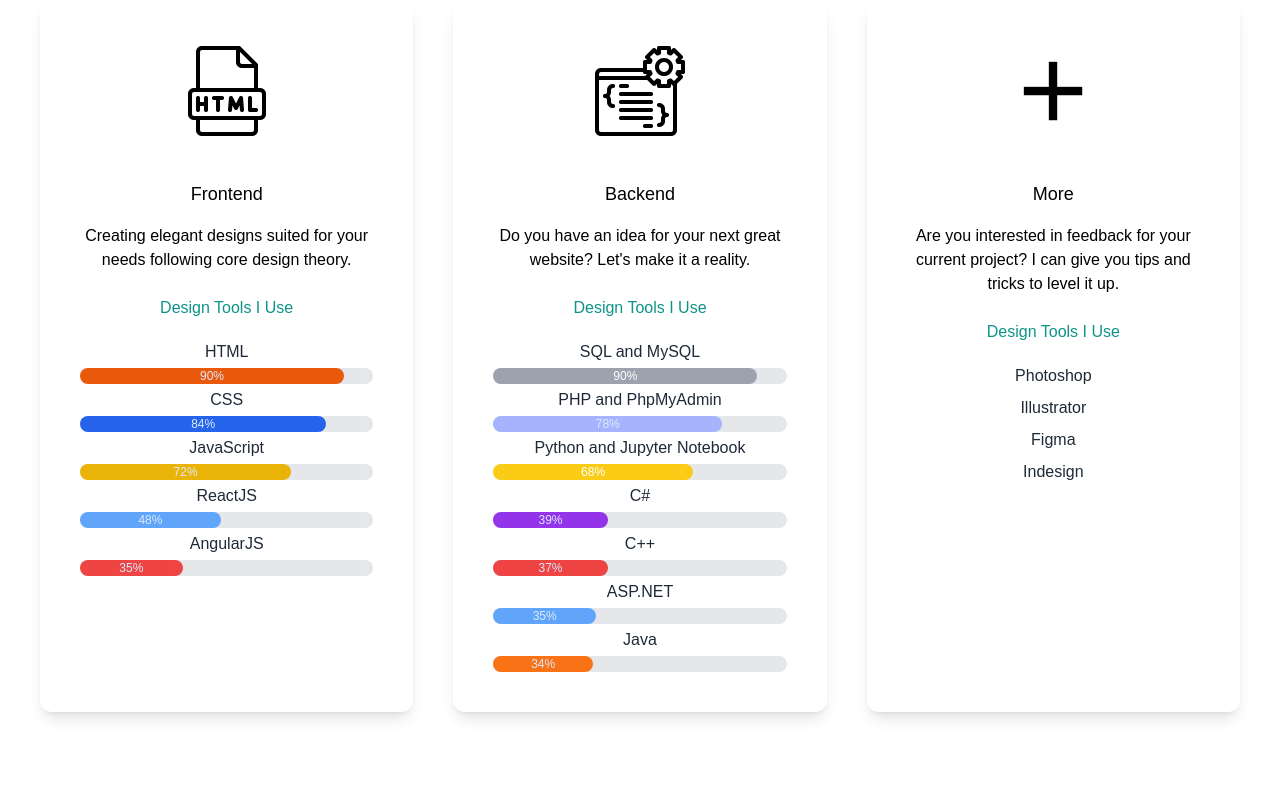
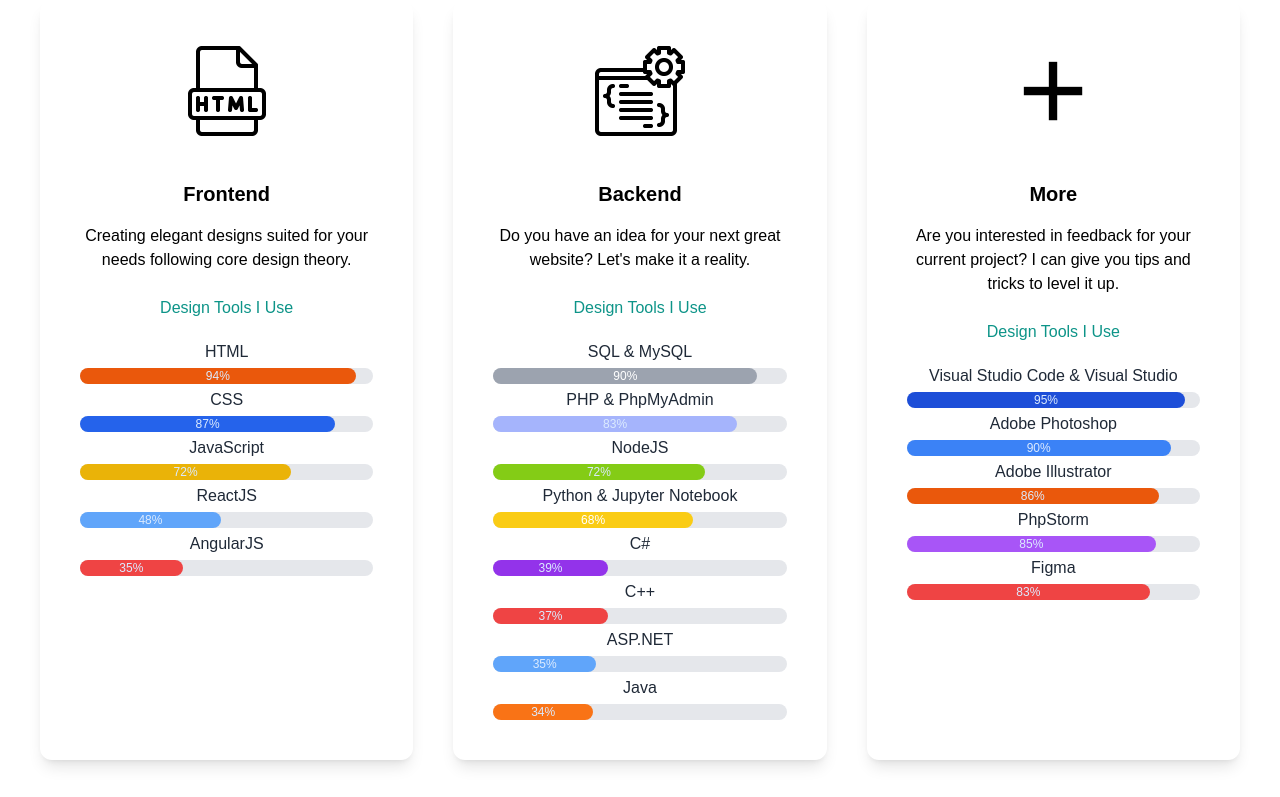
Before and after one commit to jwinbush/portfolio2023, a Next.js app: page / in a window 1280 px wide. Shown: the part 1271-2068 px from the top of the page. Built offline with nearby package versions, Linux system fonts and the light colour scheme.

Commit message:
Update index.js

```diff
--- a/pages/index.js
+++ b/pages/index.js
@@ -64,7 +64,7 @@
             <p className="text-md pt-5 leading-8 text-gray-800 dark:text-gray-200 max-w-xl mx-auto md:text-xl font-light ">
             A versatile software developer with 3+ years of experience in programming, UX design, and data management for various projects.
             Skilled in problem solving under pressure and dedicated to my team’s success.
-            When I'm not coding I enjoy creating artwork, learning new skills, making logos in Adobe Creative Suite, and exercising.
+            When I'm not coding I enjoy creating artwork, learning new skills, playing the piano, and exercising.
             Contact me below!
             </p>
 
@@ -92,7 +92,7 @@
           <div className="lg:flex gap-10">
             <div className="text-center shadow-lg p-10 rounded-xl my-10  dark:bg-white flex-1">
               <Image src={frontend} width={100} height={100} />
-              <h3 className="text-lg font-medium pt-8 pb-2 ">
+              <h3 className="text-xl pt-8 pb-2 font-bold">
                 Frontend
               </h3>
               <p className="py-2">
@@ -103,12 +103,12 @@
 
               <p className="text-gray-800 py-1 ">HTML</p>
               <div class="w-full bg-gray-200 rounded-full dark:bg-gray-700">
-                <div className="bg-orange-600 text-xs font-medium text-blue-100 text-center p-0.5 leading-none rounded-full" style={{width: '90%'}}>90%</div>
+                <div className="bg-orange-600 text-xs font-medium text-blue-100 text-center p-0.5 leading-none rounded-full" style={{width: '94%'}}>94%</div>
               </div>
 
               <p className="text-gray-800 py-1 ">CSS</p>
               <div class="w-full bg-gray-200 rounded-full dark:bg-gray-700">
-                <div className="bg-blue-600 text-xs font-medium text-blue-100 text-center p-0.5 leading-none rounded-full" style={{width: '84%'}}>84%</div>
+                <div className="bg-blue-600 text-xs font-medium text-blue-100 text-center p-0.5 leading-none rounded-full" style={{width: '87%'}}>87%</div>
               </div>
 
               <p className="text-gray-800 py-1 ">JavaScript</p>
@@ -127,7 +127,7 @@
             </div>
             <div className="text-center shadow-lg p-10 rounded-xl my-10 dark:bg-white flex-1">
               <Image src={backend} width={100} height={100} />
-              <h3 className="text-lg font-medium pt-8 pb-2 ">
+              <h3 className="text-xl pt-8 pb-2 font-bold">
                 Backend
               </h3>
               <p className="py-2">
@@ -136,17 +136,22 @@
               </p>
               <h4 className="py-4 text-teal-600">Design Tools I Use</h4>
 
-              <p className="text-gray-800 py-1 ">SQL and MySQL</p>
+              <p className="text-gray-800 py-1 ">SQL & MySQL</p>
               <div class="w-full bg-gray-200 rounded-full dark:bg-gray-700">
                 <div className="bg-gray-400 text-xs font-medium text-white text-center p-0.5 leading-none rounded-full" style={{width: '90%'}}>90%</div>
               </div>
 
-              <p className="text-gray-800 py-1 ">PHP and PhpMyAdmin</p>
+              <p className="text-gray-800 py-1 ">PHP & PhpMyAdmin</p>
               <div class="w-full bg-gray-200 rounded-full dark:bg-gray-700">
-                <div className="bg-indigo-300 text-xs font-medium text-blue-100 text-center p-0.5 leading-none rounded-full" style={{width: '78%'}}>78%</div>
+                <div className="bg-indigo-300 text-xs font-medium text-blue-100 text-center p-0.5 leading-none rounded-full" style={{width: '83%'}}>83%</div>
               </div>
 
-              <p className="text-gray-800 py-1 ">Python and Jupyter Notebook</p>
+              <p className="text-gray-800 py-1 ">NodeJS</p>
+              <div class="w-full bg-gray-200 rounded-full dark:bg-gray-700">
+                <div className="bg-lime-500 text-xs font-medium text-blue-100 text-center p-0.5 leading-none rounded-full" style={{width: '72%'}}>72%</div>
+              </div>
+
+              <p className="text-gray-800 py-1 ">Python & Jupyter Notebook</p>
               <div class="w-full bg-gray-200 rounded-full dark:bg-gray-700">
                 <div className="bg-yellow-400 text-xs font-medium text-white text-center p-0.5 leading-none rounded-full" style={{width: '68%'}}>68%</div>
               </div>
@@ -173,18 +178,40 @@
             </div>
             <div className="text-center shadow-lg p-10 rounded-xl my-10 dark:bg-white flex-1">
               <Image src={more} width={100} height={100} />
-              <h3 className="text-lg font-medium pt-8 pb-2 ">
+              <h3 className="text-xl pt-8 pb-2 font-bold">
                 More
               </h3>
               <p className="py-2">
                 Are you interested in feedback for your current project? I can
                 give you tips and tricks to level it up.
               </p>
+
               <h4 className="py-4 text-teal-600">Design Tools I Use</h4>
-              <p className="text-gray-800 py-1">Photoshop</p>
-              <p className="text-gray-800 py-1">Illustrator</p>
-              <p className="text-gray-800 py-1">Figma</p>
-              <p className="text-gray-800 py-1">Indesign</p>
+              <p className="text-gray-800 py-1 ">Visual Studio Code & Visual Studio</p>
+              <div class="w-full bg-gray-200 rounded-full dark:bg-gray-700">
+                <div className="bg-blue-700 text-xs font-medium text-blue-100 text-center p-0.5 leading-none rounded-full" style={{width: '95%'}}>95%</div>
+              </div>
+
+              <p className="text-gray-800 py-1 ">Adobe Photoshop</p>
+              <div class="w-full bg-gray-200 rounded-full dark:bg-gray-700">
+                <div className="bg-blue-500 text-xs font-medium text-blue-100 text-center p-0.5 leading-none rounded-full" style={{width: '90%'}}>90%</div>
+              </div>
+
+              <p className="text-gray-800 py-1 ">Adobe Illustrator</p>
+              <div class="w-full bg-gray-200 rounded-full dark:bg-gray-700">
+                <div className="bg-orange-600 text-xs font-medium text-blue-100 text-center p-0.5 leading-none rounded-full" style={{width: '86%'}}>86%</div>
+              </div>
+
+              <p className="text-gray-800 py-1 ">PhpStorm</p>
+              <div class="w-full bg-gray-200 rounded-full dark:bg-gray-700">
+                <div className="bg-purple-500 text-xs font-medium text-blue-100 text-center p-0.5 leading-none rounded-full" style={{width: '85%'}}>85%</div>
+              </div>
+
+              <p className="text-gray-800 py-1 ">Figma</p>
+              <div class="w-full bg-gray-200 rounded-full dark:bg-gray-700">
+                <div className="bg-red-500 text-xs font-medium text-blue-100 text-center p-0.5 leading-none rounded-full" style={{width: '83%'}}>83%</div>
+              </div>
+
             </div>
           </div>
         </section>
```
